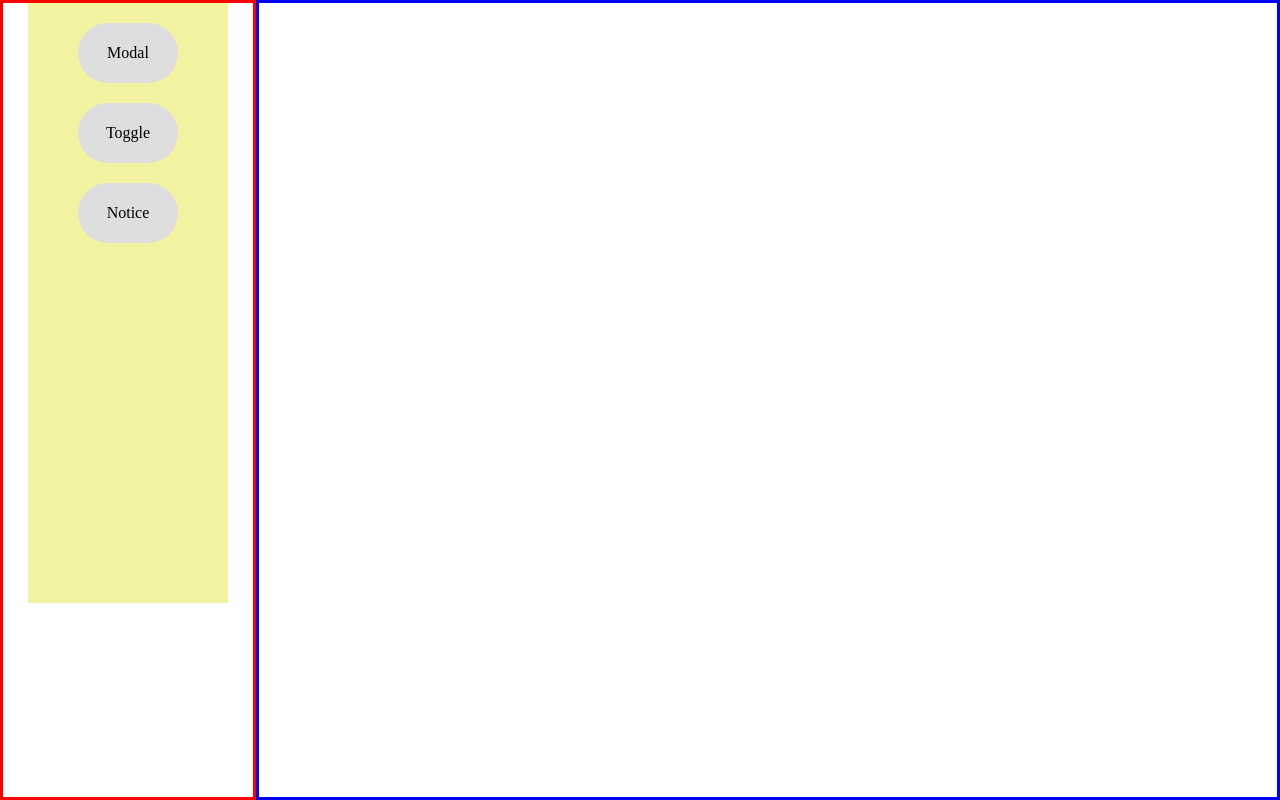
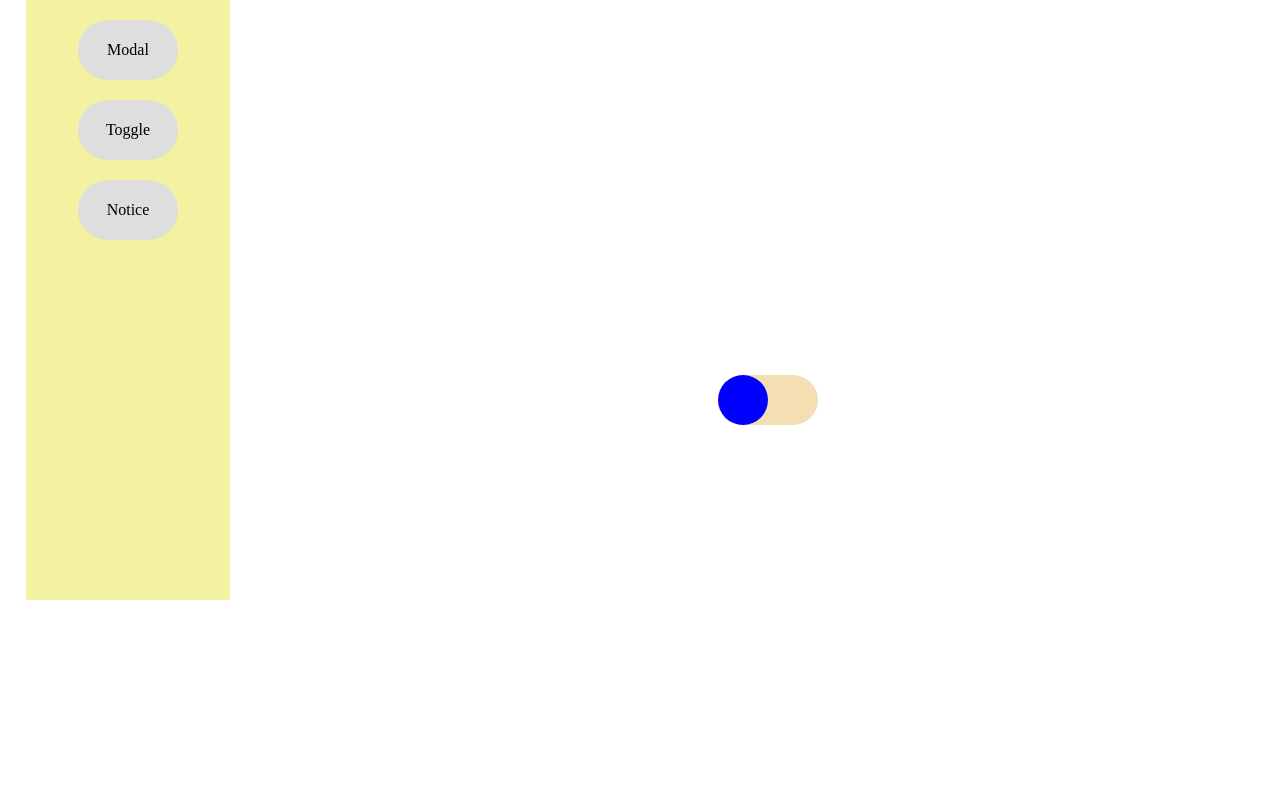
Before and after one commit to JHL71/playground, a React (Create React App) app in the folder playground/: page /cp in a window 1280 px wide. Both pictures are taken after a click on the element "Toggle". Built offline with nearby package versions, Linux system fonts and the light colour scheme.

Commit message:
toggle button / notice button

```diff
--- a/playground/src/components/notice.js
+++ b/playground/src/components/notice.js
@@ -1,9 +1,58 @@
+import { useEffect, useState } from "react";
+import styled, { keyframes } from "styled-components";
+
 const Notice = () => {
+  const [dis, setDis] = useState(true);
+
+  useEffect(() => {
+    setTimeout(() => {
+      setDis(false);
+    }, 2000);
+  });
 
   return (
     <>
+     <Back>
+      <Contents dis={dis} onClick={() => setDis(!dis)}>
+        notification alert
+      </Contents>
+     </Back>
     </>
   )
 }
 
+const Back = styled.div`
+  width: 100%;
+  height: 100%;
+`
+
+const appear = keyframes`
+  0% {
+    transform: translateX(100%);
+  }
+  50% {
+    transform: translateX(50%);
+  }
+  100% {
+    transform: translateX(0);
+  }
+`
+
+const Contents = styled.div`
+  position: fixed;
+  top: 10px;
+  right: 10px;
+  width: 250px;
+  height: 40px;
+  background-color: #dc56dc;
+  animation: ${appear} 1s linear;
+  opacity: ${(props) => props.dis ? 1 : 0};
+  transition: all 1s ease;
+  display: flex;
+  justify-content: center;
+  align-items: center;
+  border-radius: 10px 0 0 10px;
+`
+
+
 export default Notice;
--- a/playground/src/components/toggle.js
+++ b/playground/src/components/toggle.js
@@ -1,8 +1,48 @@
+import { useState } from "react";
+import styled from "styled-components";
+
 const Toggle = () => {
+  const [check, setCheck] = useState(true);
+
   return (
     <>
+     <Back>
+      <ButtonWrap check={check} onClick={() => setCheck(!check)}>
+        <Circle check={check}></Circle>
+      </ButtonWrap>
+     </Back>
     </>
   )
 }
 
+const Back = styled.div`
+  width: 100%;
+  height: 100%;
+  display: flex;
+  justify-content: center;
+  align-items: center;
+`
+
+const ButtonWrap = styled.div`
+  width: 100px;
+  height: 50px;
+  border-radius: 25px;
+  background-color: ${(props) => props.check ? 'wheat' : 'black'};
+  transition: all 0.5s ease;
+  :hover {
+    cursor: pointer;
+  }
+`
+
+const Circle = styled.div`
+  position: relative;
+  left: ${(props) => props.check ? 0 : 50}px;
+  width : 50px;
+  height: 50px;
+  border-radius: 25px;
+  background-color: blue;
+  transition: all 0.5s ease;
+`
+
+
 export default Toggle;
--- a/playground/src/index.css
+++ b/playground/src/index.css
@@ -3,5 +3,5 @@
 }
 
 body {
-    margin: 0;
-  }
+  margin: 0;
+}
--- a/playground/src/page/cplist.js
+++ b/playground/src/page/cplist.js
@@ -17,7 +17,7 @@ const CPList = () => {
         )
       case 'Notice':
         return (
-          <Notice />
+          <Notice/>
         )
       default:
         break;
@@ -51,7 +51,6 @@ const Back = styled.div`
 const Sidebar = styled.div`
   width: 20%;
   height: 100%;
-  border: solid red 3px;
   display: flex;
   justify-content: center;
   align-items: left;
@@ -60,7 +59,6 @@ const Sidebar = styled.div`
 const Main = styled.div`
   width: 80%;
   height: 100%;
-  border: solid blue 3px;
   display: flex;
   justify-content: center;
   align-items: center;
@@ -85,7 +83,7 @@ const Button = styled.div`
   display: flex;
   justify-content: center;
   align-items: center;
-  background-color: rgb(222, 222, 222);
+  background: rgb(222, 222, 222);
   :hover {
     cursor: pointer;
     background-color: black;
```
